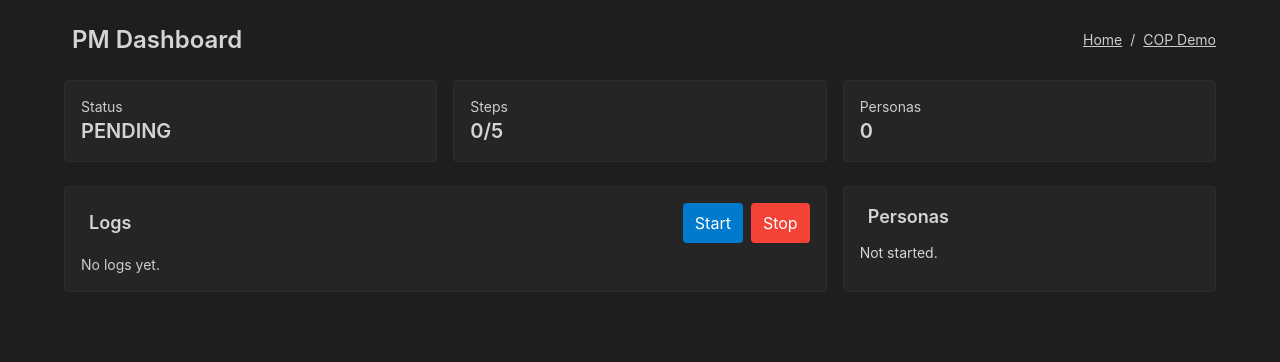
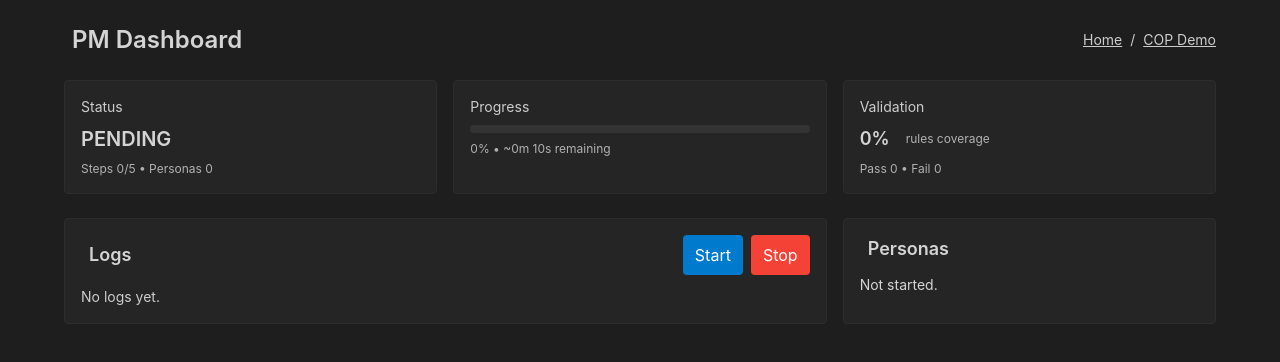
Before and after one commit to laserpointlabs/blueforce-cop-demo, a Next.js app: page /pm-dashboard in a window 1280 px wide. Shown: the top 362 px of the page. Built offline with nearby package versions, Linux system fonts and the light colour scheme.

Commit message:
feat(pm-dashboard): add KPIs (progress bar, time remaining, rules coverage, pass/fail, personas)

```diff
--- a/app/pm-dashboard/page.tsx
+++ b/app/pm-dashboard/page.tsx
@@ -10,12 +10,32 @@ export default function PMDashboard() {
   const kpis = useMemo(() => {
     const status = wf?.status ?? 'PENDING';
     const logs = wf?.logs ?? [];
-    const completedRules = logs.filter((l: string) => l.toLowerCase().includes('validation')).length;
+    const step = wf?.step ?? 0;
+    const totalSteps = 5;
+    const progressPct = Math.round((step / totalSteps) * 100);
+    // Estimate by step machine timing (2s/step in mock manager)
+    const stepMs = 2000;
+    const totalMs = totalSteps * stepMs;
+    const createdAt = wf?.createdAt ? Number(wf.createdAt) : Date.now();
+    const elapsedMs = Math.max(0, Date.now() - createdAt);
+    const remainingMs = Math.max(0, totalMs - elapsedMs);
+    const fmt = (ms: number) => {
+      const s = Math.ceil(ms / 1000);
+      return `${Math.floor(s / 60)}m ${s % 60}s`;
+    };
+    // Mock rules coverage and pass/fail as proportional to step
+    const rulesCoveragePct = progressPct;
+    const passCount = step * 5;
+    const failCount = 0;
     return {
       status,
-      steps: wf?.step ?? 0,
+      steps: step,
       personas: (wf?.personas ?? []).length,
-      rulesCovered: completedRules,
+      progressPct,
+      remainingText: fmt(remainingMs),
+      rulesCoveragePct,
+      passCount,
+      failCount,
     };
   }, [wf]);
 
@@ -58,17 +78,25 @@ export default function PMDashboard() {
         </header>
 
         <section className="grid grid-cols-1 md:grid-cols-3 gap-4">
-          <div className="p-4 rounded border" style={{ backgroundColor: 'var(--theme-bg-secondary)', borderColor: 'var(--theme-border)' }}>
+          <div className="p-4 rounded border space-y-2" style={{ backgroundColor: 'var(--theme-bg-secondary)', borderColor: 'var(--theme-border)' }}>
             <div className="text-sm" style={{ color: 'var(--theme-text-secondary)' }}>Status</div>
             <div className="text-xl font-semibold">{kpis.status}</div>
+            <div className="text-xs opacity-80">Steps {kpis.steps}/5 • Personas {kpis.personas}</div>
           </div>
-          <div className="p-4 rounded border" style={{ backgroundColor: 'var(--theme-bg-secondary)', borderColor: 'var(--theme-border)' }}>
-            <div className="text-sm" style={{ color: 'var(--theme-text-secondary)' }}>Steps</div>
-            <div className="text-xl font-semibold">{kpis.steps}/5</div>
+          <div className="p-4 rounded border space-y-2" style={{ backgroundColor: 'var(--theme-bg-secondary)', borderColor: 'var(--theme-border)' }}>
+            <div className="text-sm" style={{ color: 'var(--theme-text-secondary)' }}>Progress</div>
+            <div className="w-full h-2 rounded" style={{ backgroundColor: 'var(--theme-bg-tertiary)' }}>
+              <div className="h-2 rounded" style={{ width: `${kpis.progressPct}%`, backgroundColor: 'var(--theme-accent-primary)' }} />
+            </div>
+            <div className="text-xs opacity-80">{kpis.progressPct}% • ~{kpis.remainingText} remaining</div>
           </div>
-          <div className="p-4 rounded border" style={{ backgroundColor: 'var(--theme-bg-secondary)', borderColor: 'var(--theme-border)' }}>
-            <div className="text-sm" style={{ color: 'var(--theme-text-secondary)' }}>Personas</div>
-            <div className="text-xl font-semibold">{kpis.personas}</div>
+          <div className="p-4 rounded border space-y-2" style={{ backgroundColor: 'var(--theme-bg-secondary)', borderColor: 'var(--theme-border)' }}>
+            <div className="text-sm" style={{ color: 'var(--theme-text-secondary)' }}>Validation</div>
+            <div className="flex items-center gap-4">
+              <div className="text-lg font-semibold">{kpis.rulesCoveragePct}%</div>
+              <div className="text-xs opacity-80">rules coverage</div>
+            </div>
+            <div className="text-xs opacity-80">Pass {kpis.passCount} • Fail {kpis.failCount}</div>
           </div>
         </section>
 
```
